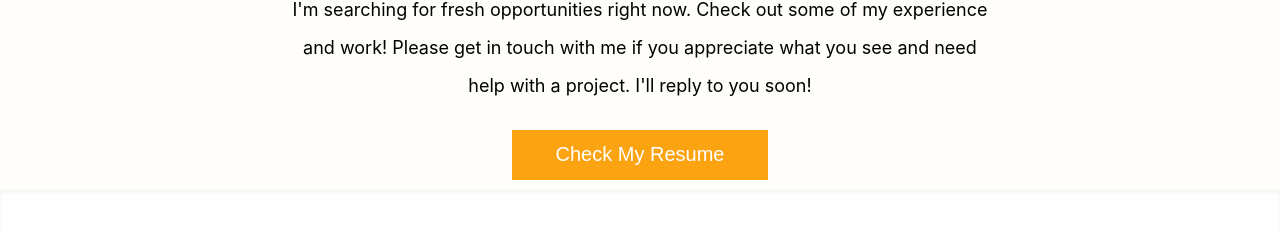
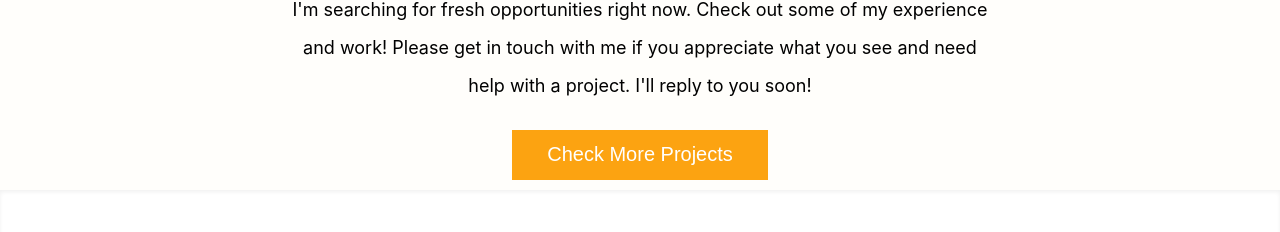
Before and after one commit to m-vanessa12/My-Portfolio, a React (Create React App) app: page / in a window 1280 px wide. Shown: the part 3514-3746 px from the top of the page. Built offline with nearby package versions, Linux system fonts and the light colour scheme.

Commit message:
changed experience document

```diff
--- a/src/experience/Experience.js
+++ b/src/experience/Experience.js
@@ -10,8 +10,8 @@ const Experience = () => {
 
 
                 <div className="exp-btn">
-                    <a href="https://drive.google.com/file/d/1xXYc3EezeM25xloNC2FFM_BKkpJCdqub/view?usp=sharing" target='_blanket'>
-                    <button>Check My Resume
+                    <a href="https://docs.google.com/document/d/1CIMmGM7Ah4hskYzartG_RVA6hKsAMVIPc-DnW0ITLeg/edit?usp=drive_link" target='_blanket'>
+                    <button>Check More Projects
                     </button></a></div>
              </div>
      );
```
